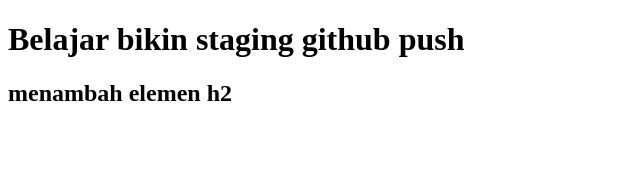
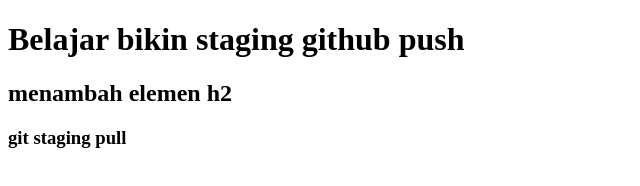
Before and after one commit to ferele/belajar-niomic, a plain HTML site: page header.html in a window 1280 px wide. Shown: the whole page, without its empty margins (0-640 px from the left). Drawn offline with Linux system fonts and the light colour scheme.

Commit message:
menambah header 3

```diff
--- a/header.html
+++ b/header.html
@@ -7,5 +7,6 @@
   <body>
     <h1>Belajar bikin staging github push</h1>
     <h2>menambah elemen h2</h2>
+    <h3>git staging pull</h3>
   </body>
 </html>
```
